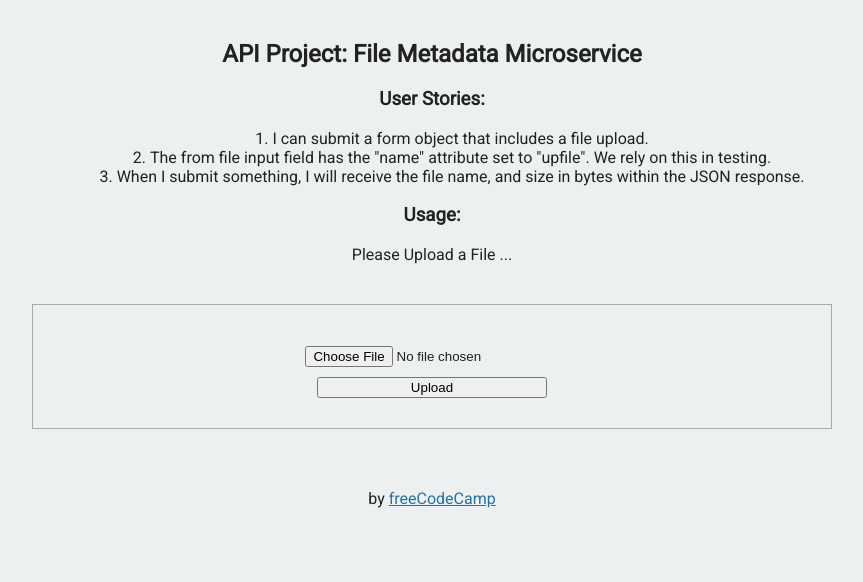
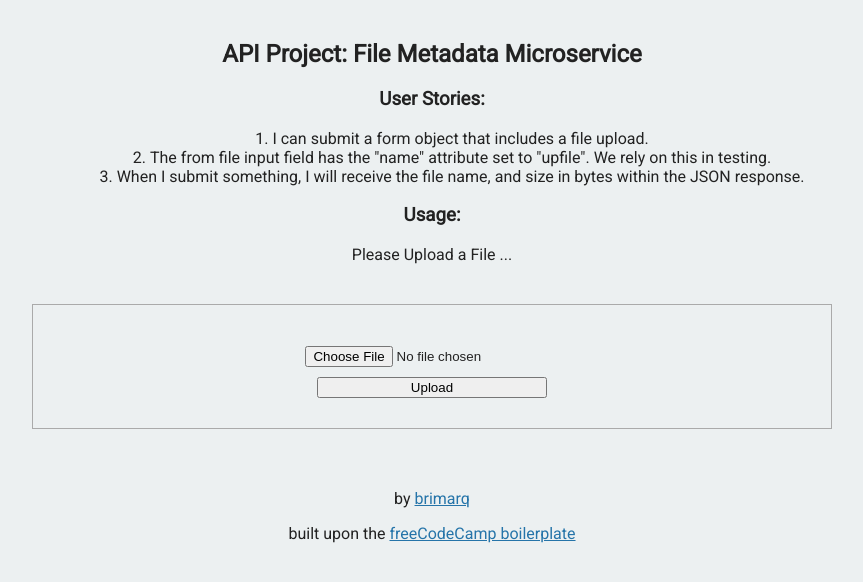
Before and after one commit to brimarq/fcc-file-metadata-microservice, a website: page views/index.html in a window 1280 px wide. Shown: the whole page, without its empty margins (208-1071 px from the left). Drawn offline with Linux system fonts and the light colour scheme.

Commit message:
amended footer

```diff
--- a/views/index.html
+++ b/views/index.html
@@ -34,9 +34,9 @@
       </div>
       <div class="footer">
         <p>
-          by
-          <a href="http://www.freecodecamp.com">freeCodeCamp</a>
+          by <a href="https://github.com/brimarq">brimarq</a>
         </p>
+        <p>built upon the <a href="https://github.com/freeCodeCamp/boilerplate-project-filemetadata/">freeCodeCamp boilerplate</a></p>
       </div>
    </body>
 
```
